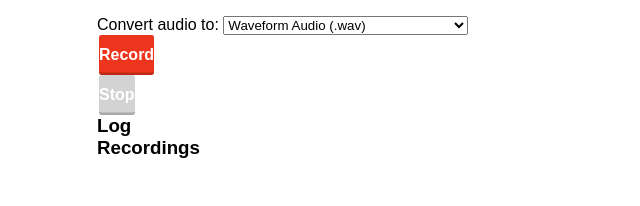
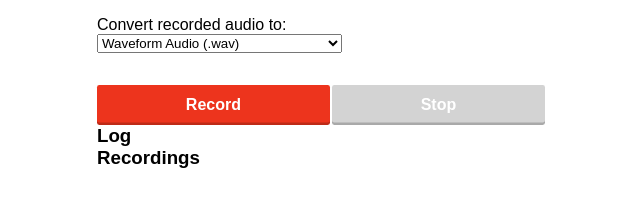
Before and after one commit to addpipe/simple-web-audio-recorder-demo, a plain HTML site: page index.html in a window 1280 px wide. Shown: the whole page, without its empty margins (319-959 px from the left). Drawn offline with Linux system fonts and the light colour scheme.

Commit message:
Small UI changes

```diff
--- a/index.html
+++ b/index.html
@@ -8,16 +8,16 @@
   </head>
   <body>
 
-	Convert audio to:
+	Convert recorded audio to:<br>
 	<select id="encodingTypeSelect">
 	  <option value="wav">Waveform Audio (.wav)</option>
 	  <option value="mp3">MP3 (MPEG-1 Audio Layer III) (.mp3)</option>
 	  <option value="ogg">Ogg Vorbis (.ogg)</option>
 	</select>
-
-	<button id="recordButton">Record</button>
-	<button id="stopButton" disabled>Stop</button>
-
+	<div id="controls">
+		<button id="recordButton">Record</button>
+		<button id="stopButton" disabled>Stop</button>
+	</div>
 	<h3>Log</h3>
 	<pre id="log"></pre>
 
```
